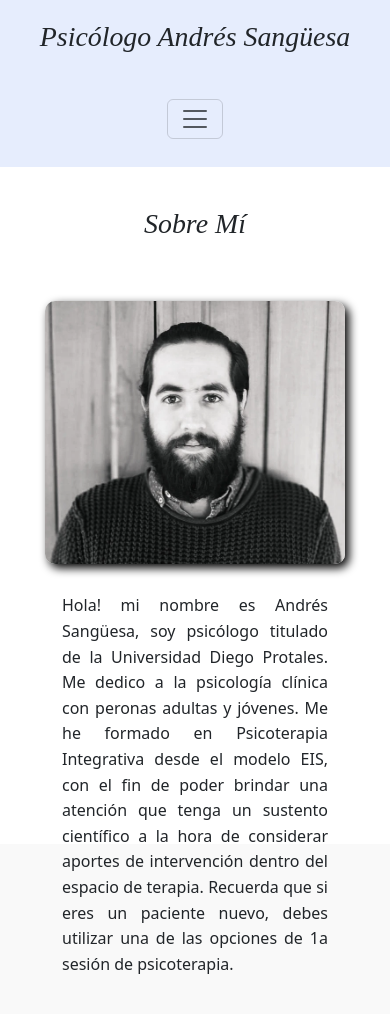
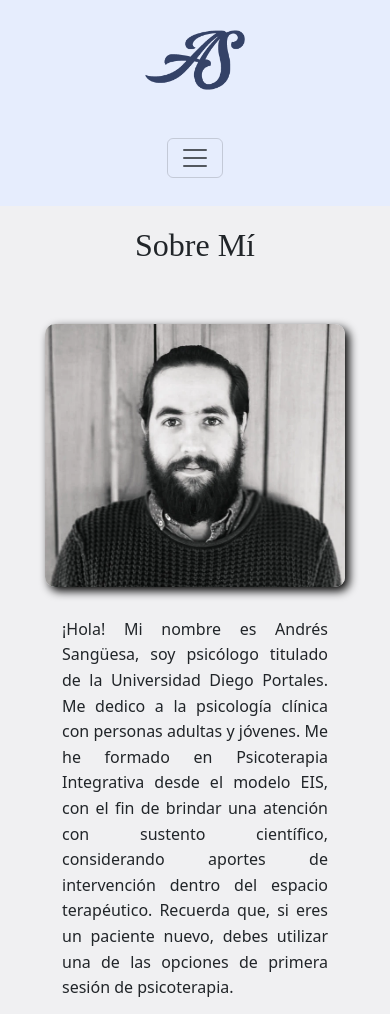
Before and after one commit to PaoGarcia22/Entrega-Coder-73330-, a plain HTML site: page Paginas/nosotros.html in a window 390 px wide. Shown: the top 1014 px of the page. Drawn offline with nearby package versions, Linux system fonts and the light colour scheme; a web font is replaced by a local one.

Commit message:
color main y logo header

```diff
--- a/Paginas/nosotros.html
+++ b/Paginas/nosotros.html
@@ -19,11 +19,10 @@
 
 <body>
   <header> <!--Cabecera de mi pagina-->
-    <h1 class="titulo"> Psicólogo Andrés Sangüesa</h1>
     <div class="imagenheader">
-      <a href="../index.html">
-        <img class="logo" src="../imagenes/Logo-AS.png" alt="Logo AS">
+            <a href="../index.html"> <img class="logo" src="../imagenes/Logo-AS.png" alt="Logo AS">
       </a>
+      <h1 class="titulo"> Psicólogo Andrés Sangüesa</h1>
     </div>
     <!--Barra Navegación-->
     <nav class="navbar navbar-expand-sm bg-transparent">
@@ -56,14 +55,12 @@
 
   <main>
     <div class="container">
-      <h1 class="titulo">Sobre Mí</h1>
+      <h1 class="titulo-sobre-mi">Sobre Mí</h1>
       <div class="sobre-mi">
         <img src="../imagenes/imagen-andres-sanguesa.webp" class="foto-sobre-mi" alt="Imagen Andres Sanguesa">
-        <p>Hola! mi nombre es Andrés Sangüesa, soy psicólogo titulado de la Universidad Diego Protales. Me dedico a la
-          psicología clínica con peronas adultas y jóvenes.
-          Me he formado en Psicoterapia Integrativa desde el modelo EIS, con el fin de poder brindar una atención que
-          tenga un sustento científico a la hora de considerar aportes de intervención dentro del espacio de terapia.
-          Recuerda que si eres un paciente nuevo, debes utilizar una de las opciones de 1a sesión de psicoterapia.</p>
+        <p>¡Hola! Mi nombre es Andrés Sangüesa, soy psicólogo titulado de la Universidad Diego Portales. Me dedico a la psicología clínica con personas adultas y jóvenes.
+          Me he formado en Psicoterapia Integrativa desde el modelo EIS, con el fin de brindar una atención con sustento científico, considerando aportes de intervención dentro del espacio terapéutico.
+          Recuerda que, si eres un paciente nuevo, debes utilizar una de las opciones de primera sesión de psicoterapia.</p>
       </div>
     </div>
   </main>
--- a/SASS/Partials/_form.scss
+++ b/SASS/Partials/_form.scss
@@ -2,9 +2,9 @@
   max-width: 600px;
   margin: 0 auto;
   padding: 20px;
-  background-color: rgba(124, 162, 243, 0.1);
+  background-color: rgba(124, 162, 243, 0.192);
   border-radius: 10px;
-  box-shadow: 0 0 8px rgba(0, 0, 0, 0.1);
+  box-shadow: 0 0 8px rgba(0, 0, 0, 0.418);
 }
 
 .contactos h2 {
--- a/SASS/Partials/_general.scss
+++ b/SASS/Partials/_general.scss
@@ -8,7 +8,7 @@ html, body {
     display: flex;
     flex-direction: column;
     font-family: 'Trebuchet MS', 'Lucida Sans Unicode', 'Lucida Grande', 'Lucida Sans', Arial, sans-serif;
-    background-color: #f9f9f9;
+
     text-align: center;
 }
 
@@ -23,6 +23,7 @@ header{
 main {
     flex: 1;
     padding: 20px;
+    background-color: #F0F0F2
 }
 footer{
     background-color: rgba(124, 162, 243, 0.192);
@@ -77,3 +78,23 @@ footer{
     transform: scale(1);
   }
 }
+
+.psico-button {
+  padding: 10px;
+  background-color: #0d47c4b2;
+  color: white;
+  border: none;
+  border-radius: 5px;
+  cursor: pointer;
+}
+
+.psico-button:hover {
+  background-color: #062c8b;
+}
+
+.titulo-sobre-mi{
+    font-family: "Edu NSW ACT Cursive";
+    font-size: 2rem;
+    margin: 0;
+    text-align: center;
+}
--- a/SASS/Partials/_logo.scss
+++ b/SASS/Partials/_logo.scss
@@ -1,26 +1,22 @@
 .imagenheader{
-    position: absolute;
-    top: 10px;
-    left: 10px;
-    width: 120px;
-    display: flex;
-    align-items: flex-start;
+    display: grid;
+    grid-template-columns: 1fr auto;
+    align-items: center;
+    gap: 20px;
+    padding: 10px 20px;
+
 }
 
 
-img {
-    max-width: 100%;
+.logo {
+    width: 100px;
     height: auto;
+    justify-items: start;
 }
 
 .titulo{
     font-family: "Edu NSW ACT Cursive";
-    font-optical-sizing: auto;
-    font-weight: weight;
-    font-style: italic;
+    font-size: 2rem;
+    margin: 0;
+    text-align: left;
 }
-
-.container{
-    padding: 20px 20px 0 20px;
-
-}
--- a/SASS/Partials/_maincards.scss
+++ b/SASS/Partials/_maincards.scss
@@ -22,3 +22,7 @@ font-family: "Edu NSW ACT Cursive";
     transform: scale(1);
   }
 }
+
+.main-psico{
+  background-color: #f9f9f9;
+}
--- a/SASS/Partials/_responsive.scss
+++ b/SASS/Partials/_responsive.scss
@@ -4,6 +4,17 @@
   }
 
   .imagenheader {
+    display: flex;
+    flex-direction: column;
+    align-items: center;
+    padding: 10px 0;
+  }
+  .logo{
+    width: 100px;
+    height: auto;
+  }
+
+  .titulo{
     display: none;
   }
 
@@ -15,7 +26,7 @@
     grid-template-columns: 1fr;
   }
 
-.sobre-mi {
+  .sobre-mi {
   flex-direction: column;
   align-items: center;
   text-align: center;
```
Also changed, not shown: Paginas/contactos.html (+2 -3 lines), Paginas/mediacion.html (+2 -3 lines), Paginas/psicoterapia.html (+21 -8 lines), SASS/style.scss (+7 -7 lines), index.html (+3 -1 lines), CSS/style.css, 1 other file.
